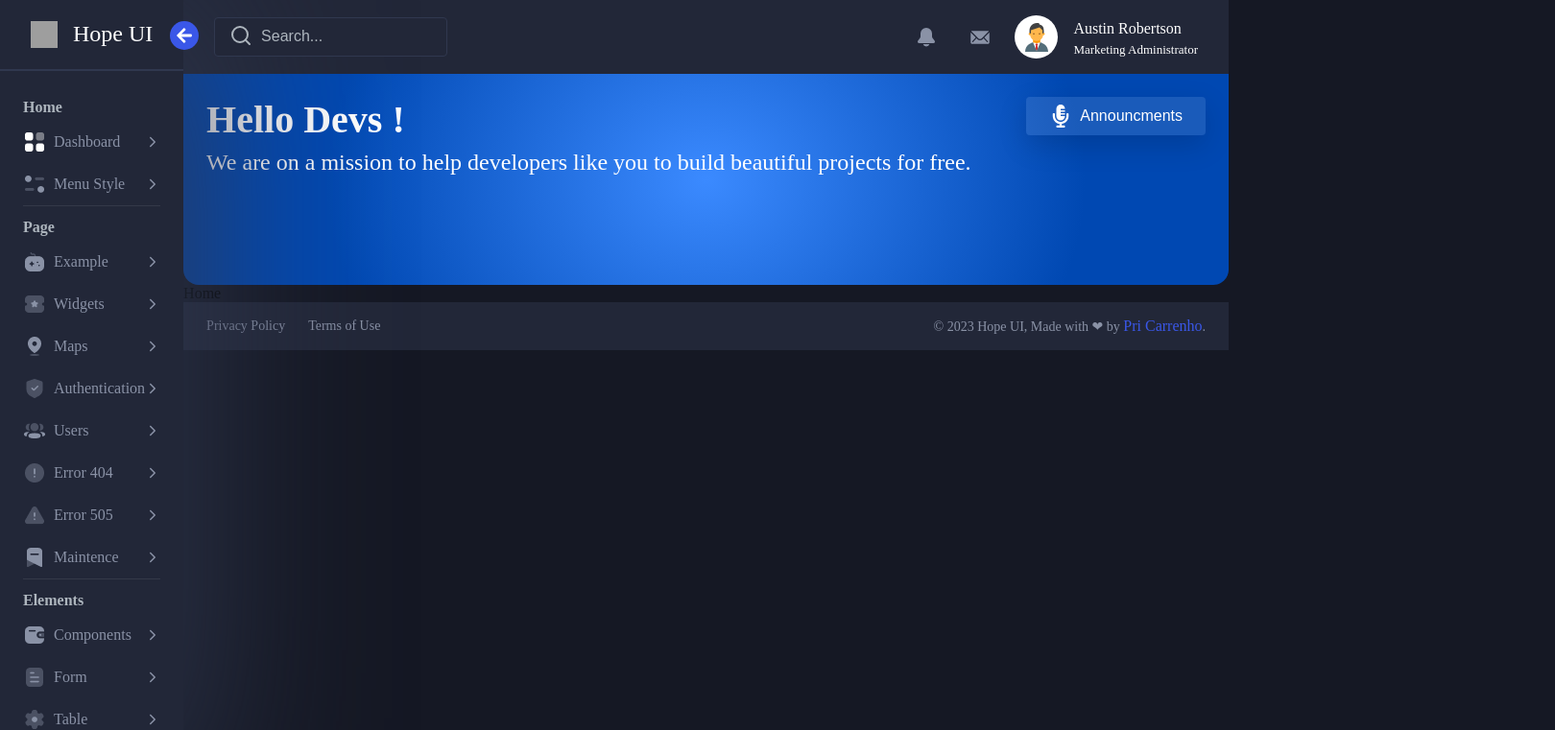
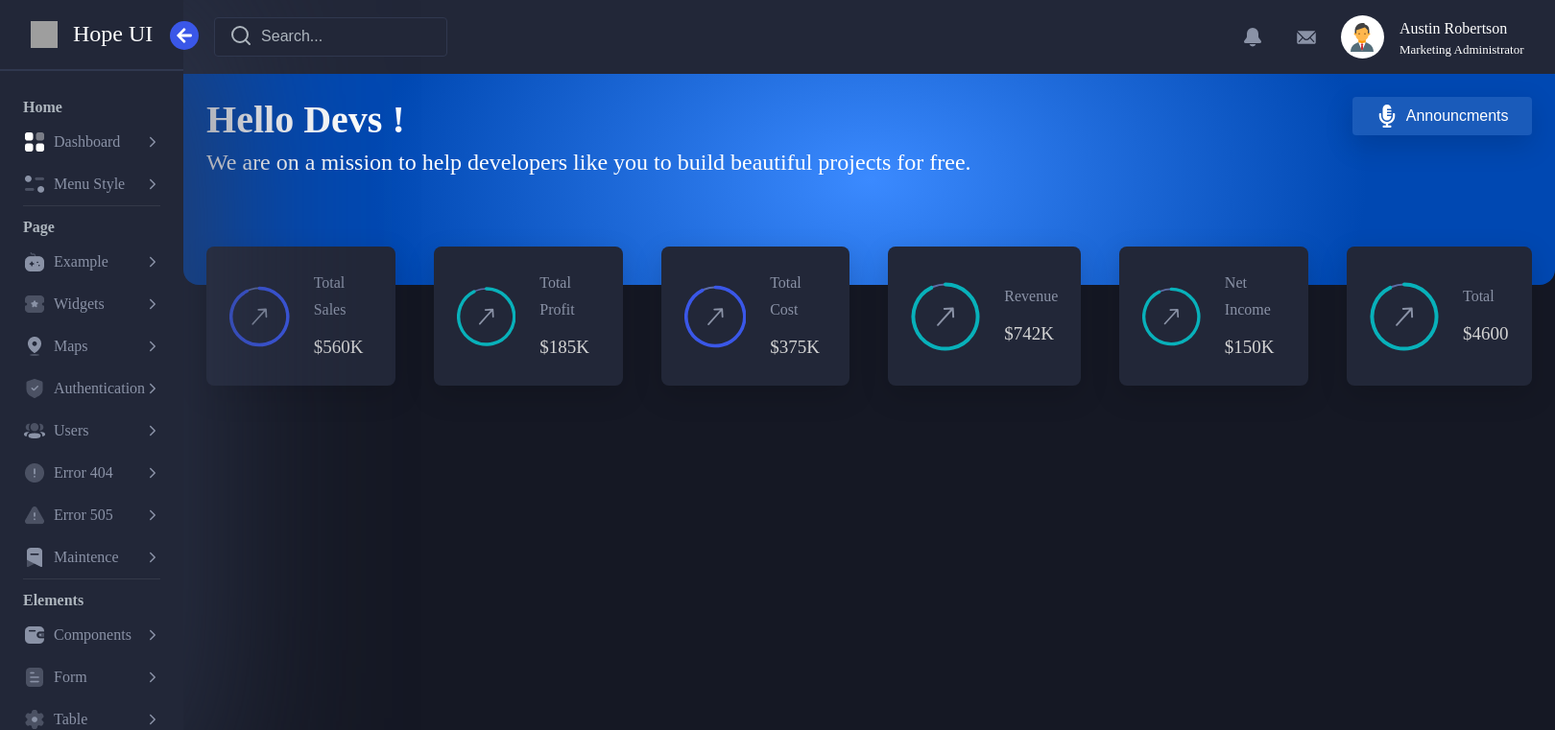
Before and after one commit to pricarrenho/project-hope, a React (Vite) app: page / in a window 1280 px wide. Shown: the top 761 px of the page at 96% size, 1620 px wide, since content can reach past the window. Built offline with nearby package versions, Linux system fonts and the light colour scheme; grey boxes are pictures that could not be loaded.

Commit message:
feat: add summary card in to home

```diff
--- a/src/pages/Home/index.tsx
+++ b/src/pages/Home/index.tsx
@@ -1,3 +1,17 @@
+import { SummaryCard } from "../../components/SummaryCard";
+import * as S from "./styles";
+
 export const Home = () => {
-  return <div>Home</div>;
+  return (
+    <S.HomeWrapper>
+      <S.SummaryCardContent>
+        <SummaryCard title="Total Sales" value="560K" color="#3A57E8" />
+        <SummaryCard title="Total Profit" value="185K" color="#08B1BA" />
+        <SummaryCard title="Total Cost" value="375K" color="#3A57E8" />
+        <SummaryCard title="Revenue" value="742K" color="#08B1BA" />
+        <SummaryCard title="Net Income" value="150K" color="#08B1BA" />
+        <SummaryCard title="Total" value="4600" color="#08B1BA" />
+      </S.SummaryCardContent>
+    </S.HomeWrapper>
+  );
 };
--- a/src/pages/Home/styles.ts
+++ b/src/pages/Home/styles.ts
@@ -0,0 +1,16 @@
+import styled, { css } from "styled-components";
+
+export const HomeWrapper = styled.div`
+  ${({ theme }) => css`
+    background: ${theme.colors.neutral[500]};
+    flex: 1;
+  `}
+`;
+
+export const SummaryCardContent = styled.div`
+  display: flex;
+  gap: 40px;
+  justify-content: center;
+  margin-top: -40px;
+  padding: 0px 24px;
+`;
```
